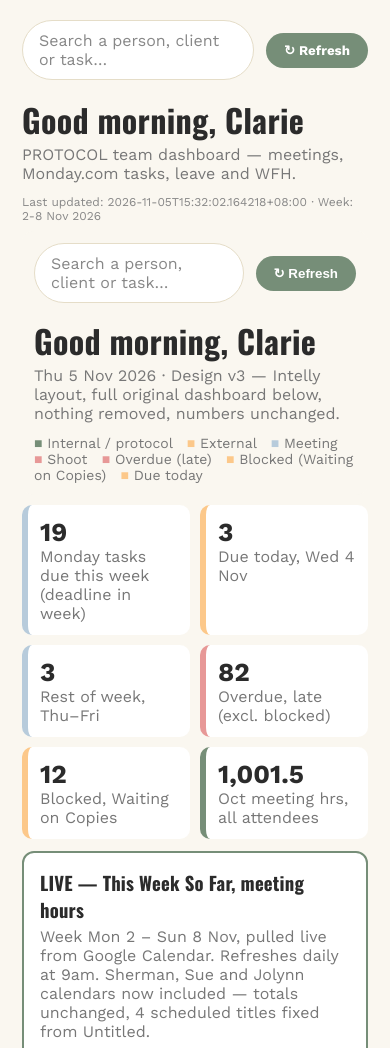
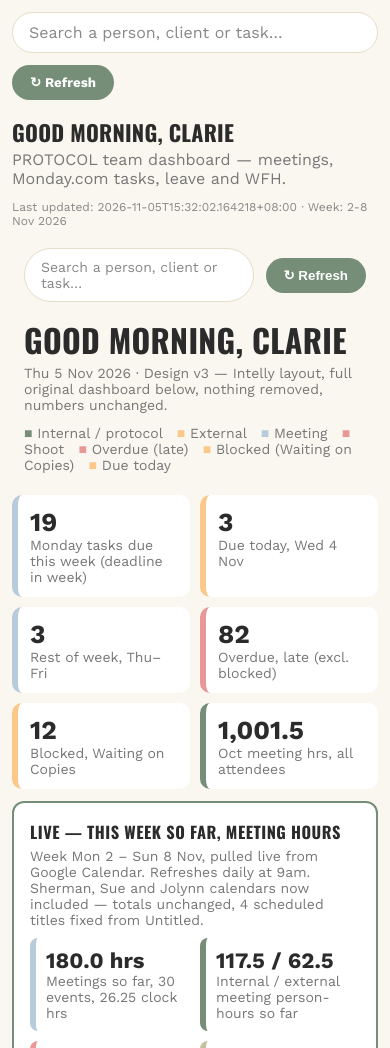
Before and after one commit to prots-pmops/protocol-dashboard, a plain HTML site: page index.html in a window 390 px wide. Shown: the top 1048 px of the page. Drawn offline with nearby package versions, Linux system fonts and the light colour scheme.

Commit message:
Responsive layout, 1200px max width, uppercase headers/titles/names

```diff
--- a/index.html
+++ b/index.html
@@ -16,7 +16,9 @@
 *{box-sizing:border-box}
 body{margin:0;background:#FAF7F0;font-family:'Work Sans',sans-serif;color:#2b2b2b}
 h1,h2,h3{font-family:'Oswald',sans-serif;letter-spacing:.01em}
-.shell{display:flex;min-height:100vh}
+h1,h2,h3,.greet,.sidebar .logo,.sidebar nav a,#dashboard h1,#dashboard h2,#dashboard h3,#dashboard summary{text-transform:uppercase}
+#dashboard h3{letter-spacing:.03em}
+.shell{display:flex;min-height:100vh;max-width:1440px;margin:0 auto}
 .sidebar{width:210px;background:#1e1e1e;color:#fff;padding:22px 16px;flex-shrink:0}
 .sidebar .logo{font-family:'Oswald',sans-serif;font-size:24px;letter-spacing:.06em}
 .sidebar .logo span{color:#768E78}
@@ -24,15 +26,30 @@ h1,h2,h3{font-family:'Oswald',sans-serif;letter-spacing:.01em}
 .sidebar nav a{color:#d6d6d6;text-decoration:none;padding:10px 12px;border-radius:10px;font-size:14px}
 .sidebar nav a.active{background:#768E78;color:#fff}
 .sidebar .foot{margin-top:40px;font-size:12px;color:#999}
-.main{flex:1;padding:20px 22px;min-width:0}
+.main{flex:1;padding:20px 22px;min-width:0;max-width:1200px;margin:0 auto;width:100%}
 .topbar{display:flex;gap:12px;align-items:center}
-.search{flex:1;background:#fff;border:1px solid #E5DDC8;border-radius:999px;padding:10px 16px;color:#888}
-.refresh{background:#768E78;color:#fff;border:0;border-radius:999px;padding:10px 18px;font-weight:700;cursor:pointer;font-family:'Work Sans',sans-serif}
+.search{flex:1;background:#fff;border:1px solid #E5DDC8;border-radius:999px;padding:10px 16px;color:#888;min-width:0}
+.refresh{background:#768E78;color:#fff;border:0;border-radius:999px;padding:10px 18px;font-weight:700;cursor:pointer;font-family:'Work Sans',sans-serif;flex-shrink:0}
 .greet{font-size:32px;margin:16px 0 2px}
 .sub{color:#777;margin:0 0 12px}
 #updated{color:#888;font-size:12px;margin:0 0 8px}
 #status{color:#888;font-size:13px}
-@media(max-width:900px){.sidebar{display:none}}
+#dashboard img,#dashboard svg{max-width:100%;height:auto}
+#dashboard>div{max-width:100%}
+@media(max-width:1280px){.main{max-width:100%}}
+@media(max-width:900px){
+  .sidebar{display:none}
+  .main{padding:16px}
+  .greet{font-size:26px}
+  #dashboard>div>div{flex-wrap:wrap}
+}
+@media(max-width:640px){
+  .main{padding:12px}
+  .greet{font-size:22px}
+  .topbar{flex-wrap:wrap}
+  .search{flex-basis:100%}
+  #dashboard{font-size:14px}
+}
 </style>
 </head>
 <body>
```
